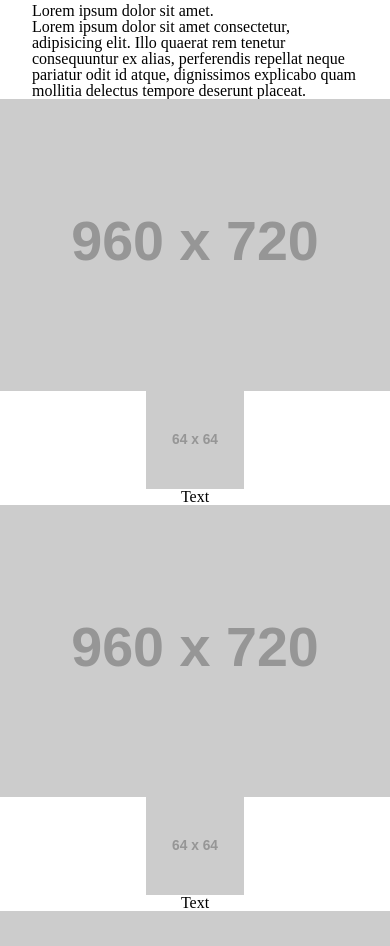
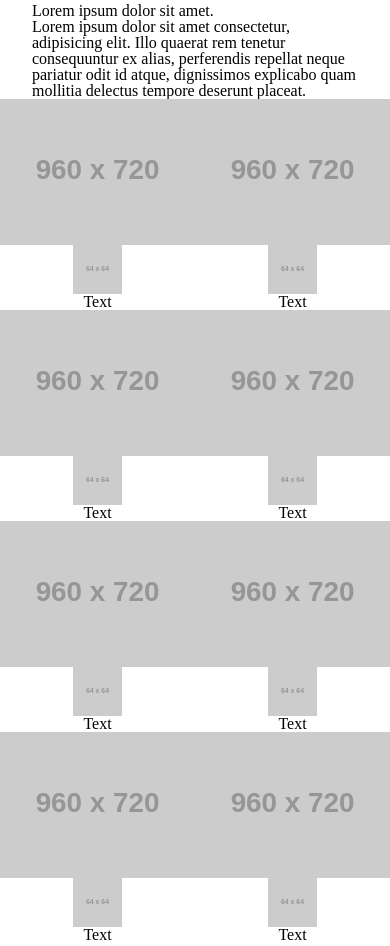
Before and after one commit to jwb094/jwbssite2403, a website: page index.html in a window 390 px wide. Shown: the part 767-1713 px from the top of the page. Drawn offline with Linux system fonts and the light colour scheme; placeholder pictures from the web are drawn by us.

Commit message:
update(index.html - gallery bloc) changed gallery bloc layout :mobile layout

```diff
--- a/index.html
+++ b/index.html
@@ -173,7 +173,7 @@
     <section data-component-gallery class="">
       <!-- <div class="l-container"> -->
       <!-- <div class="row"> -->
-      <div class="grid grid-cols-1 md.grid-cols-4">
+      <div class="grid grid-cols-2 md.grid-cols-4">
         <div class="gallery-item">
           <img class="" src="https://placehold.co/960x720" alt="">
           <div class=" gallery-item_child | flex flex-col ">
```
